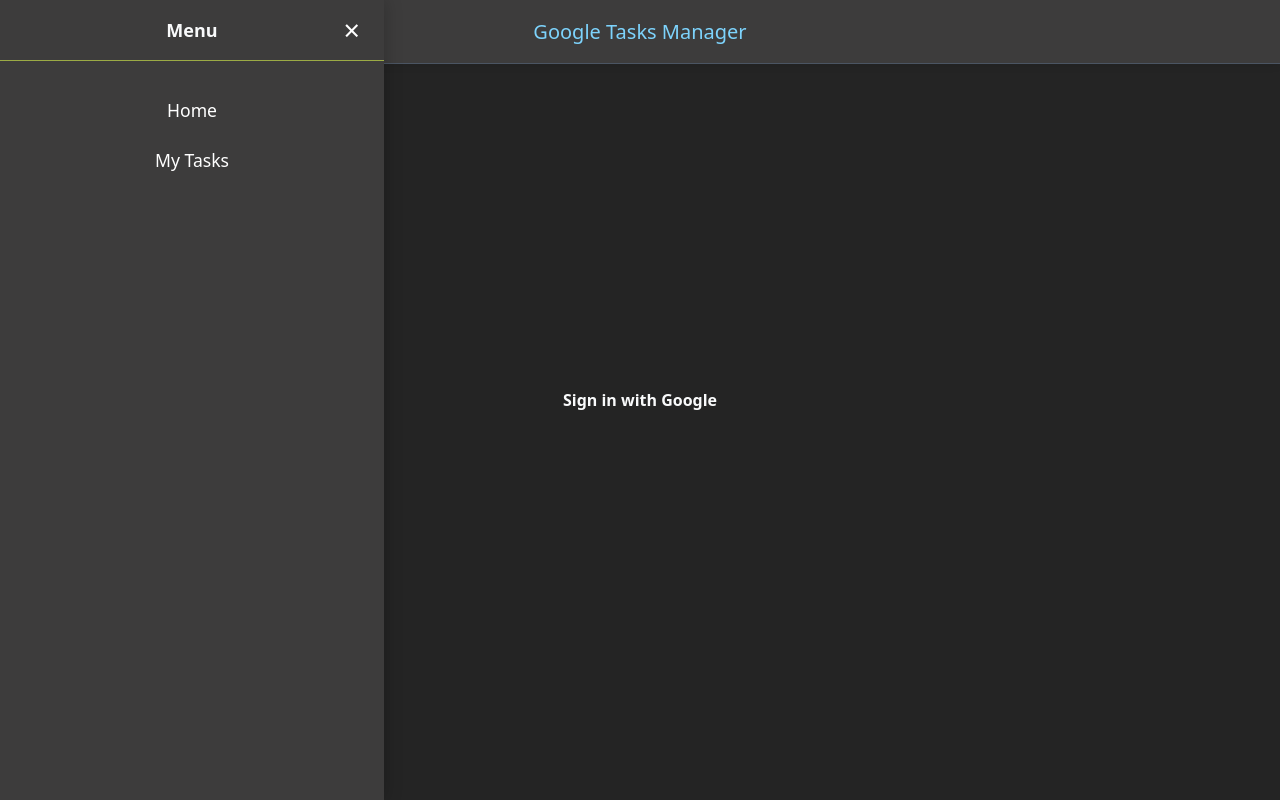
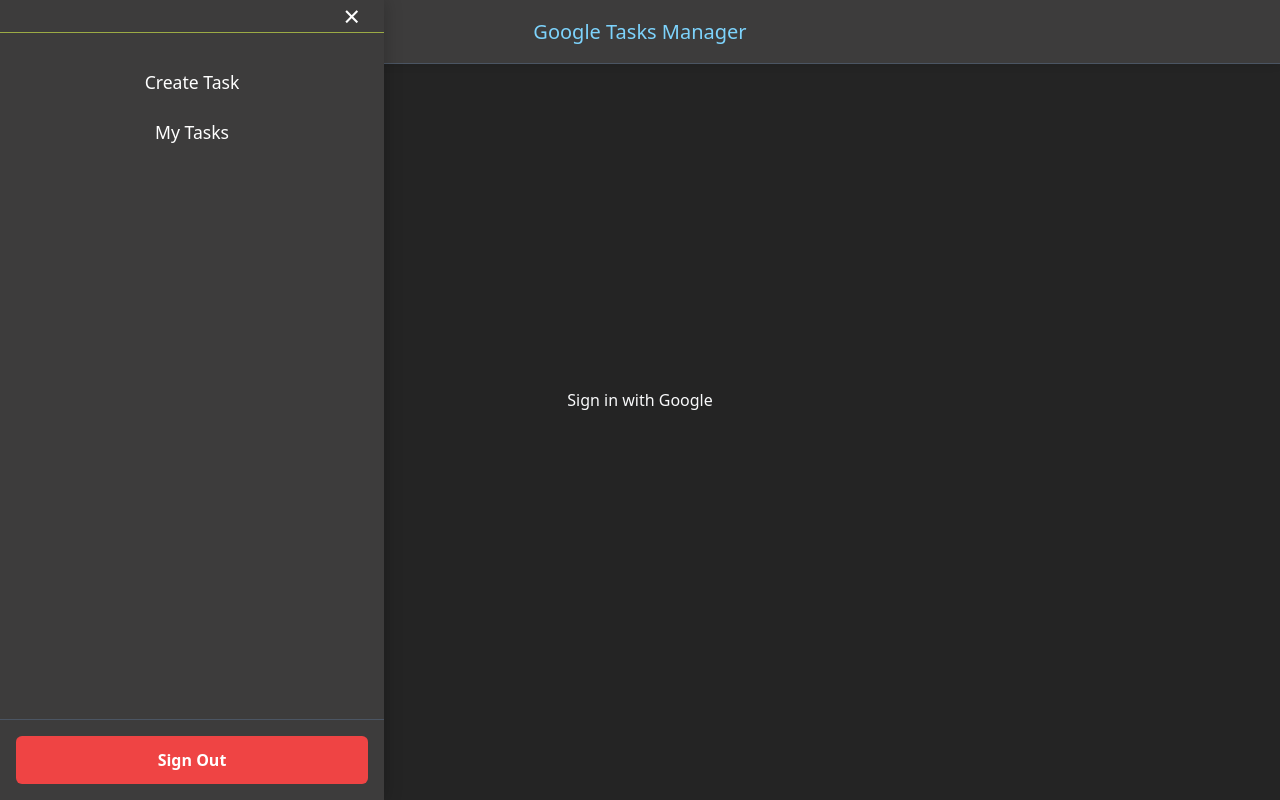
Before and after one commit to leodovqa/leotestTools, a React (Vite) app in the folder google-tasks-app/: page / in a window 1280 px wide. Both pictures are taken after a click on the button "Open sidebar". Built offline with nearby package versions, Linux system fonts and the light colour scheme; no server answers.

Commit message:
added signout in sidebar

```diff
--- a/google-tasks-app/package.json
+++ b/google-tasks-app/package.json
@@ -13,6 +13,7 @@
     "@react-oauth/google": "^0.12.2",
     "@types/react-datepicker": "^6.2.0",
     "@types/react-router-dom": "^5.3.3",
+    "@types/react-transition-group": "^4.4.12",
     "body-parser": "^2.2.0",
     "cookie-parser": "^1.4.6",
     "dotenv": "^16.5.0",
@@ -21,7 +22,8 @@
     "react": "^19.1.0",
     "react-datepicker": "^8.4.0",
     "react-dom": "^19.1.0",
-    "react-router-dom": "^7.6.2"
+    "react-router-dom": "^7.6.2",
+    "react-transition-group": "^4.4.5"
   },
   "devDependencies": {
     "@eslint/js": "^9.25.0",
--- a/google-tasks-app/src/App.css
+++ b/google-tasks-app/src/App.css
@@ -202,6 +202,25 @@
 .sidebar-content {
   flex: 1;
   padding: 1.5rem 1rem;
+}
+.sidebar-footer {
+  padding: 1rem;
+  border-top: 1px solid #4b5563;
+}
+.sidebar-signout-btn {
+  width: 100%;
+  padding: 0.75rem 1rem;
+  border-radius: 6px;
+  background: #ef4444;
+  color: #fff;
+  font-weight: bold;
+  text-align: center;
+  border: none;
+  cursor: pointer;
+  transition: background-color 0.18s;
+}
+.sidebar-signout-btn:hover {
+  background: #dc2626;
 }
 .sidebar-item {
   color: #fff;
--- a/google-tasks-app/src/App.tsx
+++ b/google-tasks-app/src/App.tsx
@@ -355,6 +355,15 @@
                 userName={user?.profile?.name}
                 homeUrl={'/'}
                 myTasksUrl={'/tasks'}
+                onSignOut={async () => {
+                  await fetch(`${API_BASE_URL}/api/logout`, {
+                    method: 'POST',
+                    credentials: 'include',
+                  });
+                  setUser(null);
+                  setAuthStatus(null);
+                  setSidebarOpen(false); // Close sidebar after signing out
+                }}
               />
             </>,
             document.body
--- a/google-tasks-app/src/components/Sidebar.tsx
+++ b/google-tasks-app/src/components/Sidebar.tsx
@@ -1,46 +1,54 @@
 import React from 'react';
 import { Link } from 'react-router-dom';
 
-interface SidebarProps {
-  open: boolean;
-  onClose: () => void;
-  homeUrl?: string;
-  onSidebarClick?: (e: React.MouseEvent<HTMLDivElement>) => void;
-  userName?: string;
-  myTasksUrl?: string;
-}
-
-const Sidebar: React.FC<SidebarProps> = ({
+const Sidebar = ({
   open,
   onClose,
   homeUrl,
   onSidebarClick,
   userName,
   myTasksUrl,
+  onSignOut,
+}: {
+  open: boolean;
+  onClose: () => void;
+  homeUrl: string;
+  onSidebarClick: (e: React.MouseEvent) => void;
+  userName?: string;
+  myTasksUrl: string;
+  onSignOut: () => void;
 }) => {
   if (!open) return null;
-  // const url =
-  //   homeUrl ||
-  //   (window.location.hostname === 'localhost'
-  //     ? 'http://localhost:3000'
-  //     : 'https://leotest-tools.vercel.app');
+
   return (
+    <>
+      <div className="sidebar-overlay" onClick={onClose}></div>
       <div className="sidebar" onClick={onSidebarClick}>
         <div className="sidebar-header">
-        <span className="text-lg font-bold">{userName ? `Welcome, ${userName}!` : 'Menu'}</span>
-        <button className="sidebar-close-btn" onClick={onClose} aria-label="Close sidebar">
+          <button className="sidebar-close-btn" onClick={onClose}>
             &times;
           </button>
         </div>
         <div className="sidebar-content">
-        <Link className="sidebar-item" to={homeUrl || '/'} onClick={onClose}>
-          <span className="sidebar-item-text">Home</span>
+          {userName && (
+            <div style={{ color: '#fde047', textAlign: 'center', marginBottom: '1rem' }}>
+              Welcome, {userName}
+            </div>
+          )}
+          <Link to={homeUrl} className="sidebar-item" onClick={onClose}>
+            <span className="sidebar-item-text">Create Task</span>
           </Link>
-        <Link className="sidebar-item" to={myTasksUrl || '/tasks'} onClick={onClose}>
+          <Link to={myTasksUrl} className="sidebar-item" onClick={onClose}>
             <span className="sidebar-item-text">My Tasks</span>
           </Link>
         </div>
+        <div className="sidebar-footer">
+          <button className="sidebar-signout-btn" onClick={onSignOut}>
+            Sign Out
+          </button>
         </div>
+      </div>
+    </>
   );
 };
 
```
Also changed, not shown: 1 other file (tests, documents, lock files or other folders). Lines whose indentation alone changed are shown as unchanged.
